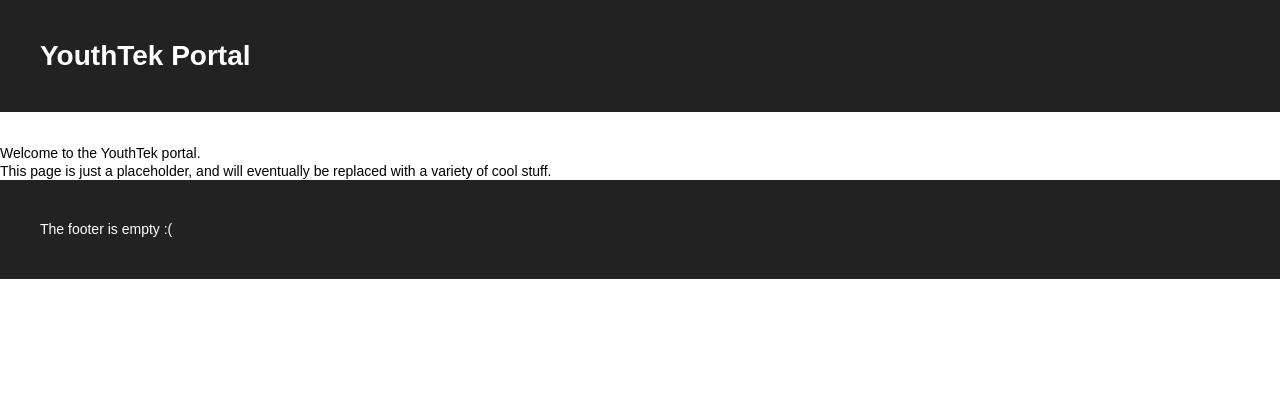
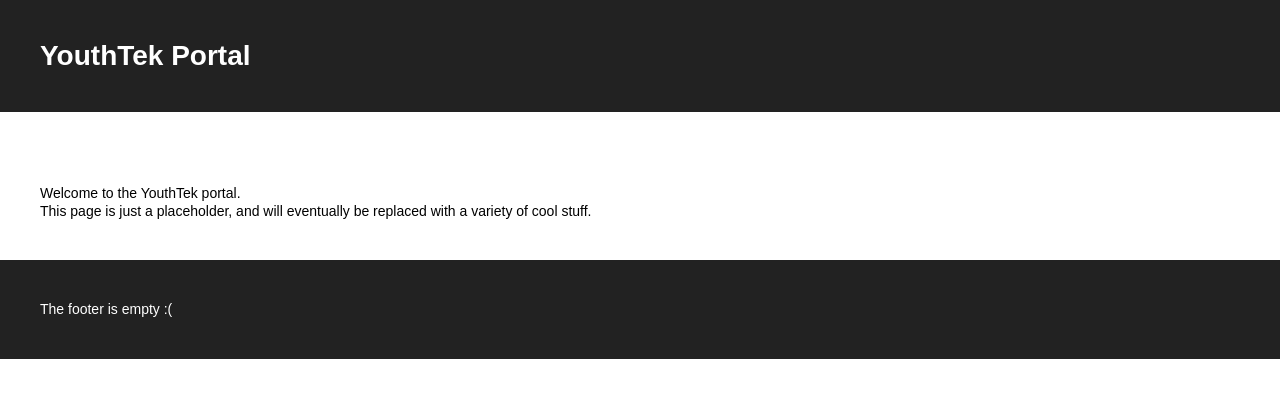
Before and after one commit to YouthTek/Portal, a Jekyll site: the page built from index.md, in a window 1280 px wide. Shown: the top 398 px of the page. Built offline with Jekyll 4.4.1, drawn with Linux system fonts in a browser that asks for light colours; Markdown is read by kramdown in place of the engine named in the settings.

Commit message:
Corrected style name for main page content
Signed-off-by: Tanya Gray <tanyagray.nz@gmail.com>

```diff
--- a/css/styles.css
+++ b/css/styles.css
@@ -21,7 +21,7 @@ p {
   padding: 40px;
 }
 
-.main-content {
+.page-content {
   padding: 40px;
 }
 
```
Also changed, not shown: 1 other file.
